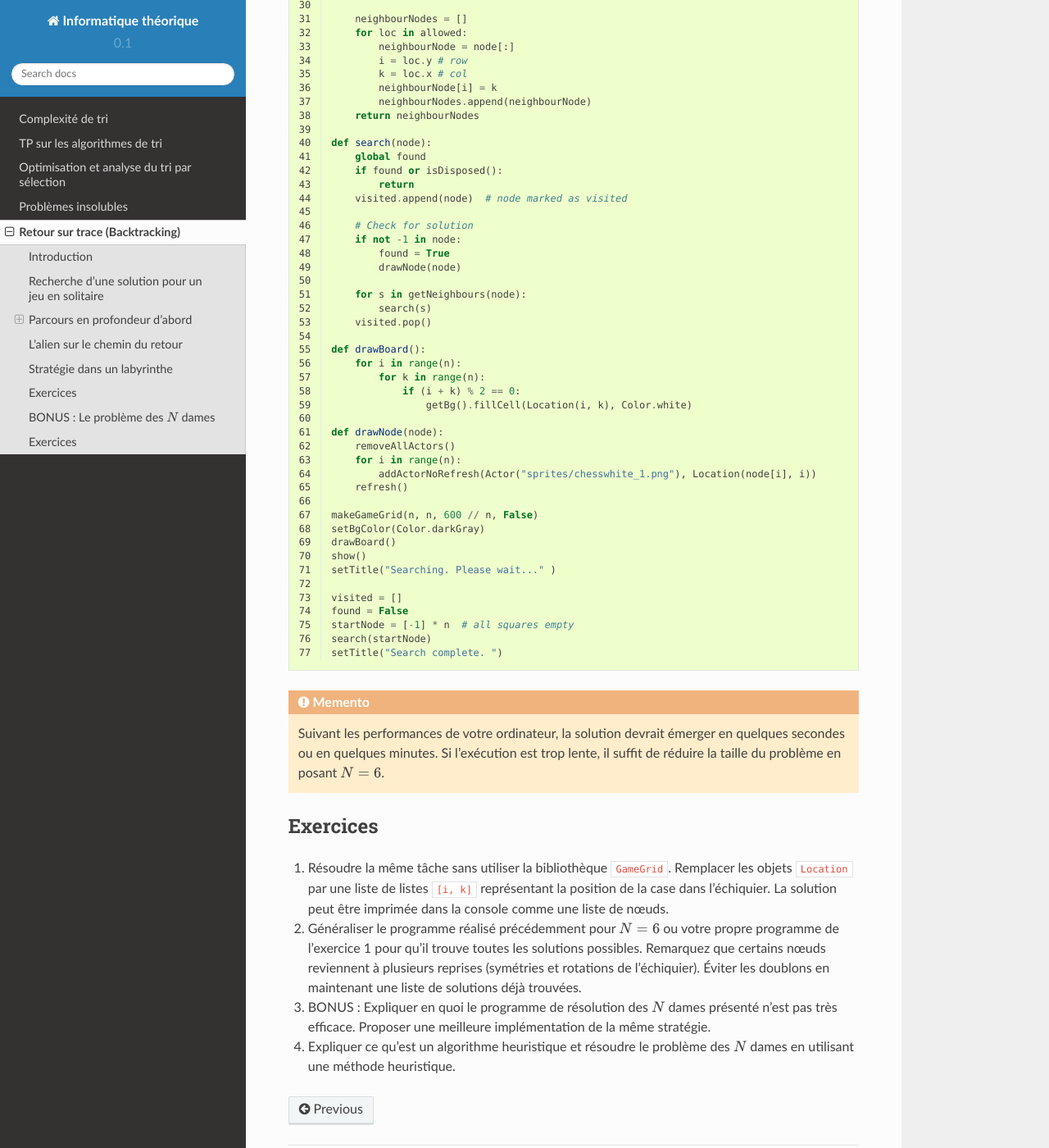
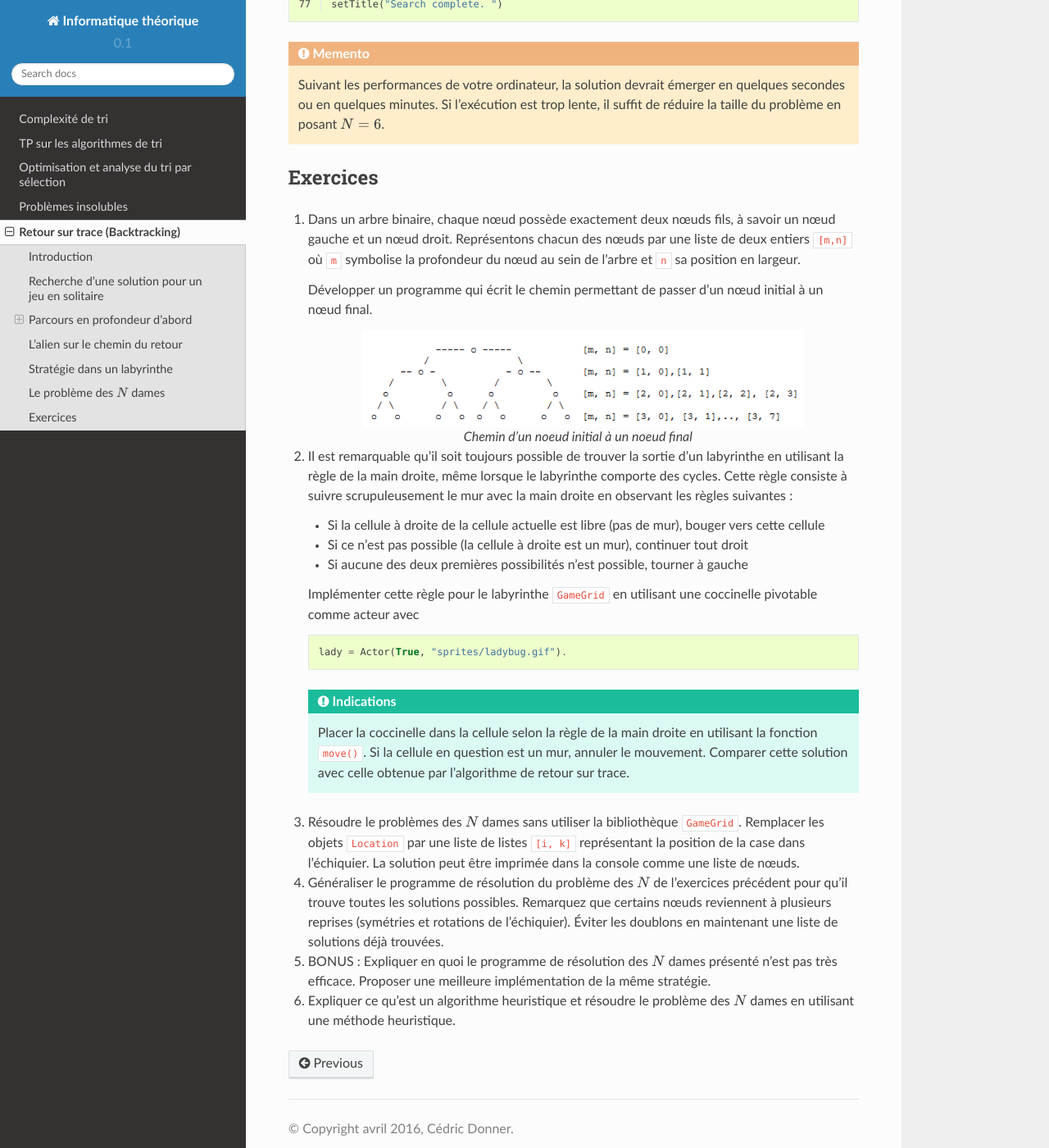
Before and after one commit to oci1517/chapter-theoretical-cs, a Sphinx documentation site: the page built from source/backtracking/index.rst, in a window 1280 px wide and 1400 px high, scrolled down 14232 px. Shown: the whole window at 82% size. Built offline with Sphinx 7.4.7 and the Read the Docs theme 2.0.0, drawn with Linux system fonts in a browser that asks for light colours; pages that are not in the unit, such as notebooks, are missing from menus; some of the changed text lies outside the part shown.

Commit message:
modifications cours du 21 septembre

```diff
--- a/source/backtracking/index.rst
+++ b/source/backtracking/index.rst
@@ -604,51 +604,9 @@
    une vision locale en se trouvant dans le labyrinthe, pour autant que les murs
    soient trop haut pour qu’il puisse voir « au-delà » du couloir actuel.
 
-Exercices
-=========
 
-#. Dans un arbre binaire, chaque nœud possède exactement deux nœuds fils, à
-   savoir un nœud gauche et un nœud droit. Représentons chacun des nœuds par une
-   liste de deux entiers ``[m,n]`` où ``m`` symbolise la profondeur du nœud au
-   sein de l’arbre et ``n`` sa position en largeur.
-
-   Développer un programme qui écrit le chemin permettant de passer d’un nœud
-   initial à un nœud final.
-
-
-   .. figure:: figures/effA3_1.png
-      :align: center
-      :width: 80%
-
-      Chemin d'un noeud initial à un noeud final
-
-#. Il est remarquable qu’il soit toujours possible de trouver la sortie d’un
-   labyrinthe en utilisant la règle de la main droite, même lorsque le labyrinthe
-   comporte des cycles. Cette règle consiste à suivre scrupuleusement le mur avec
-   la main droite en observant les règles suivantes :
-
-   *  Si la cellule à droite de la cellule actuelle est libre (pas de mur), bouger vers cette cellule
-   *  Si ce n’est pas possible (la cellule à droite est un mur), continuer tout droit
-   *  Si aucune des deux premières possibilités n’est possible, tourner à gauche
-
-   Implémenter cette règle pour le labyrinthe ``GameGrid`` en utilisant une
-   coccinelle pivotable comme acteur avec
-
-   ::
-
-      lady = Actor(True, "sprites/ladybug.gif").
-
-   .. admonition:: Indications
-      :class: tip
-
-      Placer la coccinelle dans la cellule selon la règle de la main
-      droite en utilisant la fonction ``move()``. Si la cellule en question est un
-      mur, annuler le mouvement. Comparer cette solution avec celle obtenue par
-      l’algorithme de retour sur trace.
-
-
-BONUS : Le problème des :math:`N` dames
-=======================================
+Le problème des :math:`N` dames
+================================
 
 Le problème des :math:`N` dames est un problème d’échecs qui a déjà été discuté
 depuis le milieu du 19e siècle. Il s’agit de placer :math:`N` dames sur un
@@ -807,18 +765,54 @@
    quelques secondes ou en quelques minutes. Si l’exécution est trop lente, il
    suffit de réduire la taille du problème en posant :math:`N=6`.
 
-
 Exercices
 =========
 
-#. Résoudre la même tâche sans utiliser la bibliothèque ``GameGrid``. Remplacer
+#. Dans un arbre binaire, chaque nœud possède exactement deux nœuds fils, à
+   savoir un nœud gauche et un nœud droit. Représentons chacun des nœuds par une
+   liste de deux entiers ``[m,n]`` où ``m`` symbolise la profondeur du nœud au
+   sein de l’arbre et ``n`` sa position en largeur.
+
+   Développer un programme qui écrit le chemin permettant de passer d’un nœud
+   initial à un nœud final.
+
+
+   .. figure:: figures/effA3_1.png
+      :align: center
+      :width: 80%
+
+      Chemin d'un noeud initial à un noeud final
+
+#. Il est remarquable qu’il soit toujours possible de trouver la sortie d’un
+   labyrinthe en utilisant la règle de la main droite, même lorsque le labyrinthe
+   comporte des cycles. Cette règle consiste à suivre scrupuleusement le mur avec
+   la main droite en observant les règles suivantes :
+
+   *  Si la cellule à droite de la cellule actuelle est libre (pas de mur), bouger vers cette cellule
+   *  Si ce n’est pas possible (la cellule à droite est un mur), continuer tout droit
+   *  Si aucune des deux premières possibilités n’est possible, tourner à gauche
+
+   Implémenter cette règle pour le labyrinthe ``GameGrid`` en utilisant une
+   coccinelle pivotable comme acteur avec
+
+   ::
+
+      lady = Actor(True, "sprites/ladybug.gif").
+
+   .. admonition:: Indications
+      :class: tip
+
+      Placer la coccinelle dans la cellule selon la règle de la main
+      droite en utilisant la fonction ``move()``. Si la cellule en question est un
+      mur, annuler le mouvement. Comparer cette solution avec celle obtenue par
+      l’algorithme de retour sur trace.
+
+#. Résoudre le problèmes des :math:`N` dames sans utiliser la bibliothèque ``GameGrid``. Remplacer
    les objets ``Location`` par une liste de listes ``[i, k]`` représentant la
    position de la case dans l’échiquier. La solution peut être imprimée dans la
    console comme une liste de nœuds.
 
-
-#. Généraliser le programme réalisé précédemment pour :math:`N = 6` ou votre propre
-   programme de l’exercice 1 pour qu’il trouve toutes les solutions possibles.
+#. Généraliser le programme de résolution du problème des :math:`N` de l'exercices précédent pour qu’il trouve toutes les solutions possibles.
    Remarquez que certains nœuds reviennent à plusieurs reprises (symétries et
    rotations de l’échiquier). Éviter les doublons en maintenant une liste de
    solutions déjà trouvées.
--- a/source/tp-tri/index.rst
+++ b/source/tp-tri/index.rst
@@ -73,7 +73,18 @@
 
 #. Visualiser l’algorithme sur http://interstices.info/jcms/c_6973/les-algorithmes-de-tri
 
-#. Suivre les consignes spécifiques à l'étude de chacun des algorithmes
+#. Mesurer les performances de chaque algorithme selon les consignes spécifiques à l'étude de chacun d'eux.
+
+   .. warning::
+
+      Attention à ne pas faire les tests sur Cloud9 qui donnerait des résultats
+      complètement aléatoires dus à la nature mutualisée du service. En effet,
+      d'autres utilisateurs utilisent le CPU en même temps, ce qui peut avoir un
+      impact très significatif sur l'exécution de vos programmes. Il faut donc
+      exécuter les programmes dans un interpréteur Python standard (CPython).
+
+      De préférence, se passer également de Jython qui peut être sujet à des
+      effets imprévisibles dus au ramasse-miettes Java.
 
 #. Faire un rapport (Document LibreOffice) répondant aux questions posées au
    sujet de chacun des algorithmes.
--- a/source/unsolvable/index.rst
+++ b/source/unsolvable/index.rst
@@ -146,12 +146,16 @@
    ::
 
       >>> import itertools
+      # liste de toutes les combinaisons de longueur 1
       >>> list(itertools.combinations([1,2,3,4], 1))
       [(1,), (2,), (3,), (4,)]
+      # liste de toutes les combinaisons de longueur 2
       >>> list(itertools.combinations([1,2,3,4], 2))
       [(1, 2), (1, 3), (1, 4), (2, 3), (2, 4), (3, 4)]
+      # liste de toutes les combinaisons de longueur 3
       >>> list(itertools.combinations([1,2,3,4], 3))
       [(1, 2, 3), (1, 2, 4), (1, 3, 4), (2, 3, 4)]
+      # liste de toutes les combinaisons de longueur 4
       >>> list(itertools.combinations([1,2,3,4], 4))
       [(1, 2, 3, 4)]
 
@@ -162,7 +166,7 @@
 
    .. math::
 
-      c =
+      C_n^k =
       {n \choose k} = \frac{n!}
       {
          k! \cdot (n-k)!
@@ -389,8 +393,19 @@
 
 .. admonition:: Hypothèse de Collatz
 
-   Pour tout terme initial :math:`n`, la suite :math:`3n+1` atteint le nombre :math:`1` en un nombre
-   fini d’étapes.
+   Pour tout terme initial :math:`n`, la suite
+
+   .. math::
+
+      x_{n+1} =
+      \begin{cases}
+         3x_n + 1 & \text{si $x_n$ est impair} \\
+         \dfrac{x_n}{2} & \text{si $x_n$ est pair}
+      \end{cases}
+
+   atteint le nombre :math:`1` en un nombre fini d’étapes. Par commodité de
+   notation, cette suite numérique est souvent désignée par "suite :math:`3n +
+   1`".
 
 On peut faire soi-même l’expérience et parcourir la suite (:math:`3n+1`) à l’aide d’un
 programme informatique pour un nombre initial :math:`n` quelconque.
@@ -475,8 +490,9 @@
    Le problème de Collatz peut également être formulé comme un problème de
    décision:
 
-      Un algorithme qui calcule les termes de la suite :math:`3n+1` et qui s’arrête à
-      :math:`1` s’arrête-t-il vraiment pour tous les termes initiaux possibles?
+      Un algorithme qui calcule les termes de la suite :math:`3n+1` et qui
+      s’arrête à :math:`1` s’arrête-t-il vraiment pour tous les termes initiaux
+      possibles?
 
    On peut essayer de résoudre cette question par ordinateur. Malheureusement,
    cette tentative est probablement complètement vaine elle aussi car le grand
@@ -485,3 +501,39 @@
    de décider si un programme va s’arrêter quelles que soient les données qu’on
    lui fournit en entrée. Il se peut donc que l’hypothèse de Collatz soit
    correcte mais qu’elle constitue un problème indécidable.
+
+Exercices
+=========
+
+#. **(Exercice instructif mais facultatif)** Étudier `le code de la fonction <https://docs.python.org/3/library/itertools.html#itertools.combinations>`_
+   ``combinations(iterable, length)`` du module ``itertools`` utilisée dans le
+   problème de la somme des sous-ensembles.
+
+   .. code-block:: python
+      :linenos:
+
+      def combinations(iterable, r):
+          # combinations('ABCD', 2) --> AB AC AD BC BD CD
+          # combinations(range(4), 3) --> 012 013 023 123
+          pool = tuple(iterable)
+          n = len(pool)
+          if r > n:
+              return
+          indices = list(range(r))
+          yield tuple(pool[i] for i in indices)
+          while True:
+              for i in reversed(range(r)):
+                  if indices[i] != i + n - r:
+                      break
+              else:
+                  return
+              indices[i] += 1
+              for j in range(i+1, r):
+                  indices[j] = indices[j-1] + 1
+              yield tuple(pool[i] for i in indices)
+
+   .. admonition:: Indication
+      :class: tip
+
+      Étudier particulièrement le rôle du mot clé ``yield`` qui constitue une
+      fonctionnalité avancée de Python
```
Also changed, not shown: source/index.rst (+20 -2 lines).
